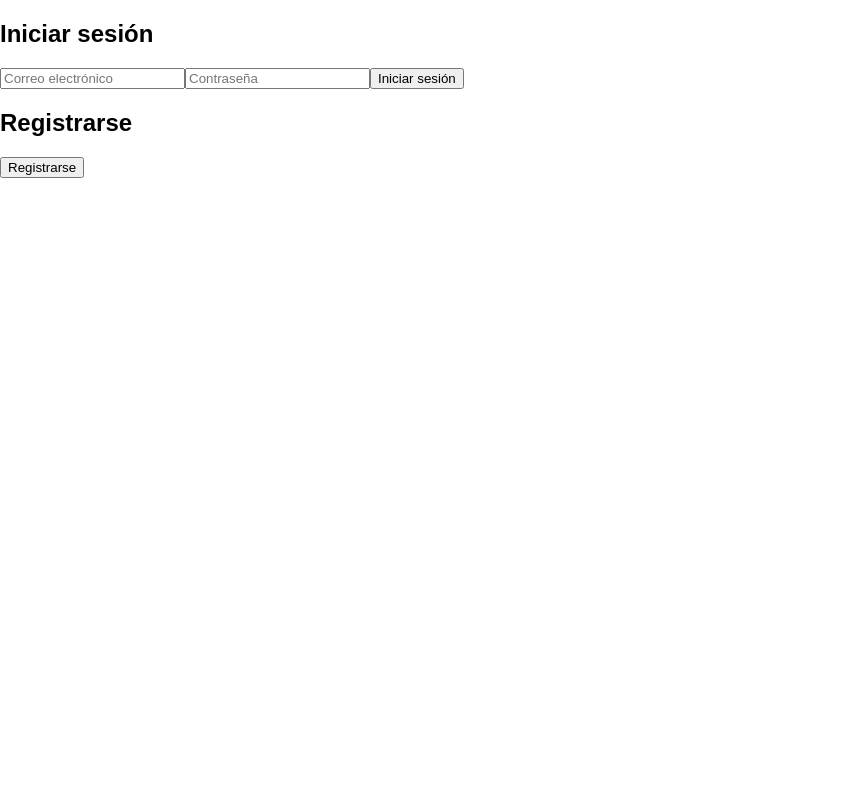
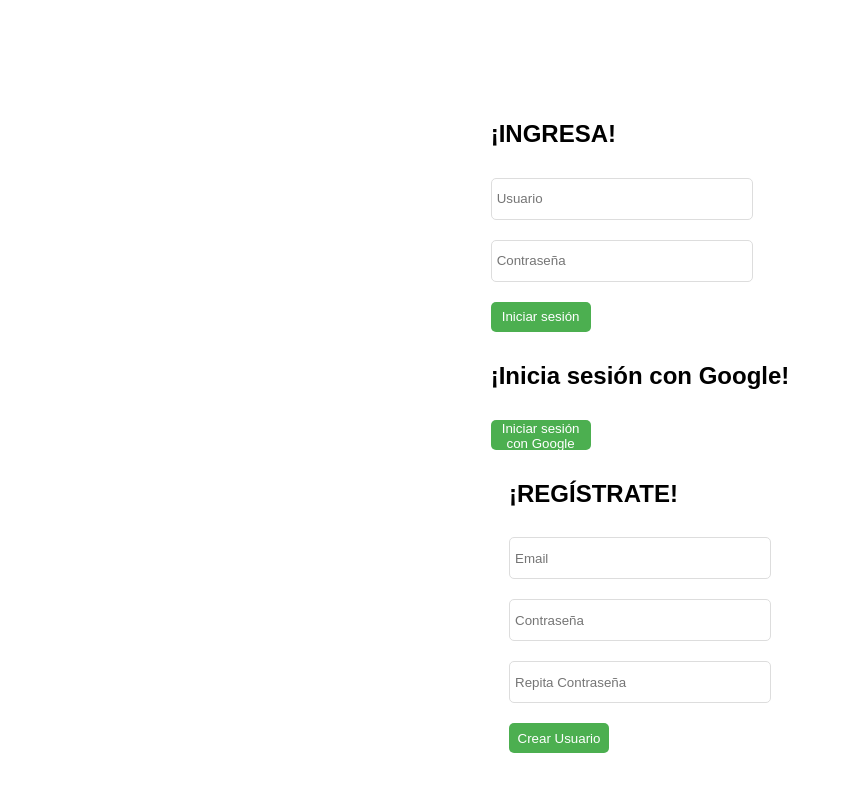
Before and after one commit to Zero9BSC/GreenLeaf-Market, a React (Create React App) app in the folder ecommerce-web/: page /login in a window 1280 px wide. Shown: the top 792 px of the page, without its empty margins (0-850 px from the left). Built offline with nearby package versions, Linux system fonts and the light colour scheme.

Commit message:
feat(ecommerce-web(Login/Sign up)): :sparkles: Ligin and register
Login with Google enable and register users

```diff
--- a/ecommerce-web/src/App.js
+++ b/ecommerce-web/src/App.js
@@ -3,6 +3,7 @@ import { BrowserRouter as Router, Route, Switch } from 'react-router-dom';
 import Home from './pages/Home';
 import Cart from './pages/Cart';
 import Login from './pages/Login';
+import LoginGoogle from './pages/LoginGoogle';
 import '../src/styles/globalStyles.css';
 
 const App = () => {
@@ -13,6 +14,7 @@ const App = () => {
           <Route exact path="/" component={Home} />
           <Route path="/cart" component={Cart} />
           <Route path="/login" component={Login} />
+          <Route path="/logingoogle" component={LoginGoogle}/>
         </Switch>
       </div>
     </Router>
--- a/ecommerce-web/src/components/Header.js
+++ b/ecommerce-web/src/components/Header.js
@@ -23,7 +23,7 @@ const Header = ({ cartItems }) => {
             </Link>
           </li>
           <li>
-            <Link to="/login">Login or Register</Link>
+            <Link to="/login">Login or Sign Up</Link>
           </li>
         </ul>
       </nav>
--- a/ecommerce-web/src/config/firebase.js
+++ b/ecommerce-web/src/config/firebase.js
@@ -1,21 +1,38 @@
+// import { initializeApp } from 'firebase/app';
+// import { getAuth, GoogleAuthProvider } from 'firebase/auth';
+// import firebase from 'firebase/compat/app';
+// import 'firebase/compat/auth';
 import { initializeApp } from 'firebase/app';
 import { getAuth } from 'firebase/auth';
-import { getFirestore } from 'firebase/firestore';
 
 const firebaseConfig = {
-    apiKey: "AIzaSyBlHz7lu1cfKisH4DahKB9of1lnONfYpHI",
-    authDomain: "greenleaf-market.firebaseapp.com",
-    projectId: "greenleaf-market",
-    storageBucket: "greenleaf-market.appspot.com",
-    messagingSenderId: "704056511228",
-    appId: "1:704056511228:web:66d09caa65808986a62579",
-    measurementId: "G-0H1H2ZGYY1"
+    apiKey: process.env.REACT_APP_API_KEY,
+    authDomain: process.env.REACT_APP_AUTH_DOMAIN,
+    projectId: process.env.REACT_APP_PROJECT_ID,
+    storageBucket: process.env.REACT_APP_STORAGE_BUCKET,
+    messagingSenderId: process.env.REACT_APP_MESSAGING_SENDER_ID,
+    appId: process.env.REACT_APP_APP_ID,
 };
 
+// const app = initializeApp(firebaseConfig);
+// const auth = getAuth(app);
+// const provider = new GoogleAuthProvider();
+// const providers = {
+//     google: provider
+// };
+
+// const handleGoogleLogin = () => {
+//   auth.signInWithRedirect(provider);
+// };
+
+// export { auth, provider, app, providers, handleGoogleLogin };
+
 // Inicializar Firebase
-const app = initializeApp(firebaseConfig);
-const auth = getAuth(app);
-const db = getFirestore(app);
+// const app = firebase.initializeApp(firebaseConfig);
+// export const auth = app.auth();
+// export default app;
 
-export { auth, db };
-export default app;
+const firebaseApp = initializeApp(firebaseConfig);
+const auth = getAuth(firebaseApp);
+
+export { auth, firebaseApp };
--- a/ecommerce-web/src/index.js
+++ b/ecommerce-web/src/index.js
@@ -1,17 +1,10 @@
-import React from 'react';
-import ReactDOM from 'react-dom/client';
-import './index.css';
-import App from './App';
-import reportWebVitals from './reportWebVitals';
+import React from "react";
+import ReactDOM from "react-dom";
+import App from "./App";
 
-const root = ReactDOM.createRoot(document.getElementById('root'));
-root.render(
+ReactDOM.render(
   <React.StrictMode>
     <App />
-  </React.StrictMode>
+  </React.StrictMode>,
+  document.getElementById("root")
 );
-
-// If you want to start measuring performance in your app, pass a function
-// to log results (for example: reportWebVitals(console.log))
-// or send to an analytics endpoint. Learn more: https://bit.ly/CRA-vitals
-reportWebVitals();
--- a/ecommerce-web/src/pages/Login.js
+++ b/ecommerce-web/src/pages/Login.js
@@ -1,49 +1,111 @@
 import React, { useState } from 'react';
 import { signInWithEmailAndPassword, createUserWithEmailAndPassword } from 'firebase/auth';
 import { auth } from '../config/firebase';
+import '../styles/login.css';
+import LoginGoogle from '../pages/LoginGoogle';
 
 const Login = () => {
   const [email, setEmail] = useState('');
   const [password, setPassword] = useState('');
+  const [newEmail, setNewEmail] = useState('');
+  const [newPassword, setNewPassword] = useState('');
+  const [confirmPassword, setConfirmPassword] = useState('');
+  const [error, setError] = useState('');
+  const [success, setSuccess] = useState('');
 
   const handleLogin = () => {
     signInWithEmailAndPassword(auth, email, password)
       .then((userCredential) => {
-                // Usuario autenticado
         const user = userCredential.user;
-                console.log('Usuario autenticado:', user);
+        setSuccess('Usuario autenticado: ' + user.email);
+        setError('');
       })
       .catch((error) => {
-                // Error de autenticación
         const errorCode = error.code;
         const errorMessage = error.message;
-                console.error('Error de autenticación:', errorCode, errorMessage);
+        setError('Error de autenticación: ' + errorCode + ' - ' + errorMessage);
+        setSuccess('');
       });
   };
 
   const handleRegister = () => {
-        createUserWithEmailAndPassword(auth, email, password)
+    if (newPassword !== confirmPassword) {
+      setError('Las contraseñas no coinciden');
+      setSuccess('');
+      return;
+    }
+
+    createUserWithEmailAndPassword(auth, newEmail, newPassword)
       .then((userCredential) => {
-                // Usuario registrado
         const user = userCredential.user;
-                console.log('Usuario registrado:', user);
+        setSuccess('Usuario registrado: ' + user.email);
+        setError('');
       })
       .catch((error) => {
-                // Error de registro
         const errorCode = error.code;
         const errorMessage = error.message;
-                console.error('Error de registro:', errorCode, errorMessage);
+        setError('Error de registro: ' + errorCode + ' - ' + errorMessage);
+        setSuccess('');
       });
   };
 
   return (
-        <div>
-            <h2>Iniciar sesión</h2>
-            <input type="text" placeholder="Correo electrónico" value={email} onChange={(e) => setEmail(e.target.value)} />
-            <input type="password" placeholder="Contraseña" value={password} onChange={(e) => setPassword(e.target.value)} />
+    <div className="login-container">
+      <div className="login-section">
+        <h2>¡INGRESA!</h2>
+        <div className="input-group">
+          <input
+            type="text"
+            placeholder="Usuario"
+            value={email}
+            onChange={(e) => setEmail(e.target.value)}
+          />
+        </div>
+        <div className="input-group">
+          <input
+            type="password"
+            placeholder="Contraseña"
+            value={password}
+            onChange={(e) => setPassword(e.target.value)}
+          />
+        </div>
+        <div className="button-group">
           <button onClick={handleLogin}>Iniciar sesión</button>
-            <h2>Registrarse</h2>
-            <button onClick={handleRegister}>Registrarse</button>
+          <LoginGoogle />
+        </div>
+      </div>
+      <div className="signup-section">
+        <h2>¡REGÍSTRATE!</h2>
+        <div className="input-group">
+          <input
+            type="text"
+            placeholder="Email"
+            value={newEmail}
+            onChange={(e) => setNewEmail(e.target.value)}
+          />
+        </div>
+        <div className="input-group">
+          <input
+            type="password"
+            placeholder="Contraseña"
+            value={newPassword}
+            onChange={(e) => setNewPassword(e.target.value)}
+          />
+        </div>
+        <div className="input-group">
+          <input
+            type="password"
+            placeholder="Repita Contraseña"
+            value={confirmPassword}
+            onChange={(e) => setConfirmPassword(e.target.value)}
+          />
+        </div>
+        <div className="button-group">
+          <button onClick={handleRegister}>Crear Usuario</button>
+        </div>
+      </div>
+      {error && <p className="error">{error}</p>}
+      {success && <p className="success">{success}</p>}
     </div>
   );
 };
--- /dev/null
+++ b/ecommerce-web/src/pages/LoginGoogle.js
@@ -0,0 +1,30 @@
+import React from 'react';
+import { getAuth, signInWithPopup, GoogleAuthProvider } from 'firebase/auth';
+import { firebaseApp } from '../config/firebase'; // Asegúrate de que la ruta sea correcta
+
+const auth = getAuth(firebaseApp);
+
+const LoginGoogle = () => {
+  const signInWithGoogle = () => {
+    const provider = new GoogleAuthProvider();
+    signInWithPopup(auth, provider)
+      .then((result) => {
+        // Acceso a la información del usuario
+        const user = result.user;
+        console.log(user);
+      })
+      .catch((error) => {
+        // Manejo de errores aquí
+        console.error(error);
+      });
+  };
+
+  return (
+    <div>
+      <h2>¡Inicia sesión con Google!</h2>
+      <button onClick={signInWithGoogle}>Iniciar sesión con Google</button>
+    </div>
+  );
+};
+
+export default LoginGoogle;
--- /dev/null
+++ b/ecommerce-web/src/styles/login.css
@@ -0,0 +1,57 @@
+.login-container {
+    display: flex;
+    flex-direction: column;
+    align-items: center;
+    margin-top: 100px;
+}
+
+input {
+    width: 250px;
+    height: 30px;
+    margin: 10px 0;
+    padding: 5px;
+    border: 1px solid #ddd;
+    border-radius: 5px;
+}
+
+button {
+    width: 100px;
+    height: 30px;
+    background-color: #4CAF50;
+    color: white;
+    border: none;
+    border-radius: 5px;
+    cursor: pointer;
+    margin: 10px 0;
+}
+
+button:hover {
+    background-color: #45a049;
+}
+
+p {
+    margin-top: 10px;
+}
+
+.error {
+    color: red;
+}
+
+.success {
+    color: green;
+}
+
+.google-login-button {
+    width: 200px;
+    height: 40px;
+    background-color: #DB4437;
+    color: white;
+    border: none;
+    border-radius: 5px;
+    cursor: pointer;
+    margin: 10px 0;
+}
+
+.google-login-button:hover {
+    background-color: #C53929;
+}
```
Also changed, not shown: 1 other file (tests, documents, lock files or other folders). Lines whose indentation alone changed are shown as unchanged.
